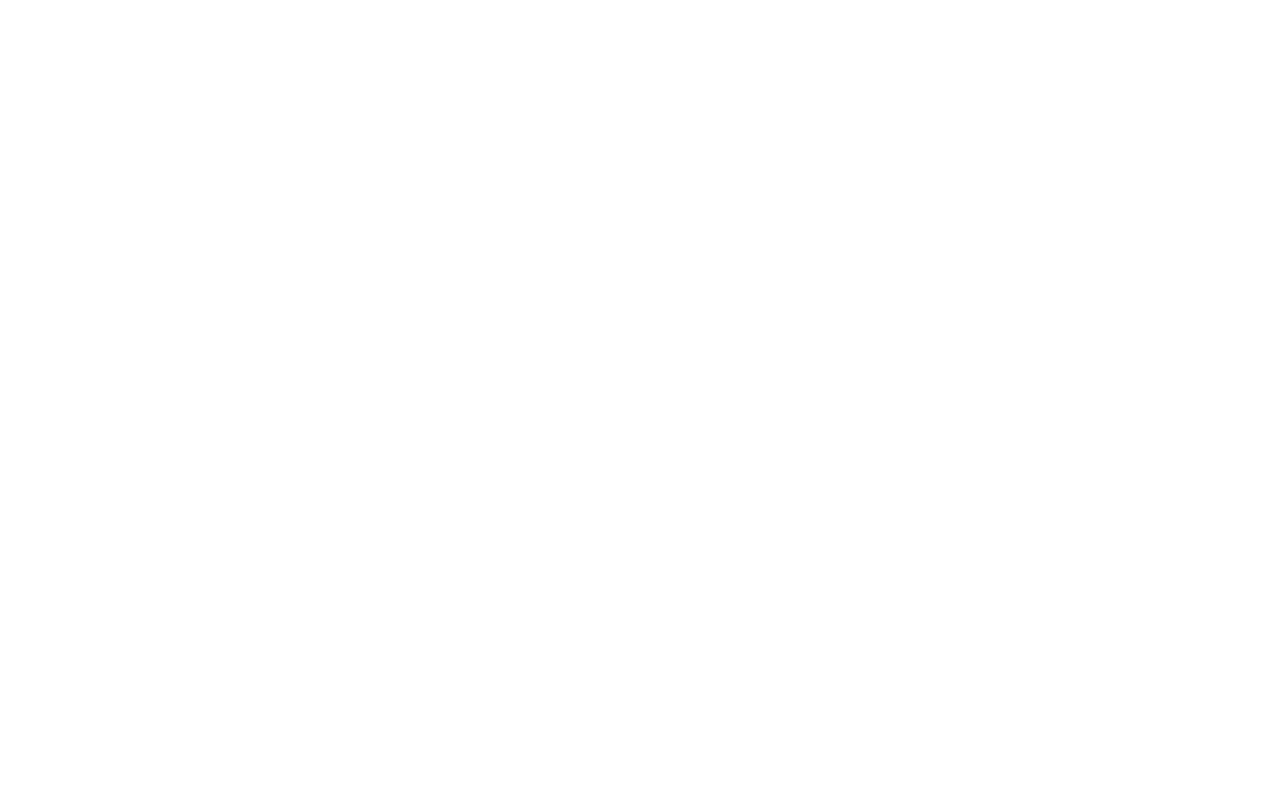
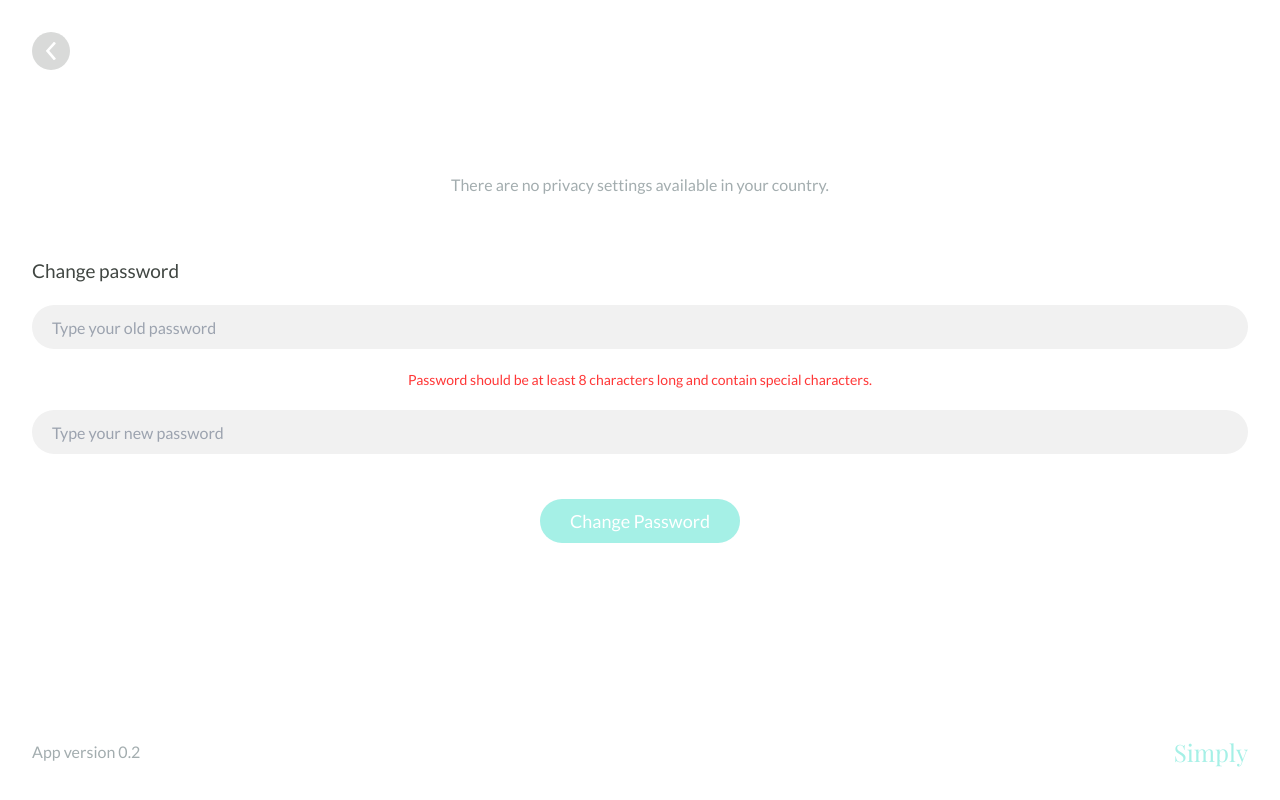
Before and after one commit to zsz20olesnica/simply, a React (Create React App) app: page /privacy in a window 1280 px wide. Before the commit this address had no page. Built offline with nearby package versions, Linux system fonts and the light colour scheme.

Commit message:
Settings

```diff
--- a/src/App.js
+++ b/src/App.js
@@ -9,6 +9,9 @@ import Settings from './Components/Containers/SettingsPage/Settings';
 import Search from './Components/Containers/SearchPage/Search';
 import Filtered from './Components/Containers/SearchPage/Filtered';
 import Player from './Components/Containers/PlayerPage/Player'
+import About from './Components/Containers/AboutPage/About'
+import Feedback from './Components/Containers/FeedbackPage/Feedback'
+import Privacy from './Components/Containers/PrivacyPage/Privacy';
 
 
 
@@ -21,6 +24,9 @@ function App() {
           <Route exact path='/home' element={<Main />}/>
           <Route exact path='/favorites' element={<Favorites />}/>
           <Route exact path='/settings' element={<Settings />}/>
+          <Route exact path='/about' element={<About />}/>
+          <Route exact path='/feedback' element={<Feedback />}/>
+          <Route exact path='/privacy' element={<Privacy />}/>
           <Route exact path='/search' element={<Search />}/>
           <Route exact path='/filtered' element={<Filtered />}/>
           <Route exact path='/player' element={<Player />}/>
--- /dev/null
+++ b/src/Components/Containers/AboutPage/About.js
@@ -0,0 +1,33 @@
+import React from 'react'
+import { LeftArrow } from '../../../Icons'
+import { useNavigate } from 'react-router-dom'
+import { useState } from 'react'
+
+export default function About() {
+
+  const history = useNavigate()
+
+
+  return (
+    <div className='mainContainer w-full h-full relative'>
+        <div className='w-full h-full p-8 bg-white flex flex-col justify-between items-center'>
+            {/* BackArrow */}
+            <div className='w-full h-auto'>
+                <button className='' onClick={() => history('/settings')}><LeftArrow/></button>
+            </div>
+            {/* SettingsContainer */}
+            <div className='mb-20 w-full flex flex-col justify-center items-center gap-4 text-secondary'>
+                <p className='text-primary font-playfair text-6xl'>Simply</p>
+                <p className='text-tertiary'>App version 0.2</p>
+                <p className='text-tertiary text-center'>Created by Kamil Kubiczek, Hubert Kuświk <br></br> & Dawid Matiaszewski</p>
+                <p className='text-tertiary'>Designed by <a href='https://fabrx.co'>fabrx.co</a></p>
+            </div>
+            {/* Footer */}
+            <div className='w-full flex flex-row justify-between items-center'>
+                <p className='text-tertiary'>App version 0.2</p>
+                <p className='text-primary font-playfair text-2xl'>Simply</p>
+              </div>
+        </div>
+    </div>
+  )
+}
--- /dev/null
+++ b/src/Components/Containers/FeedbackPage/Feedback.js
@@ -0,0 +1,32 @@
+import React from 'react'
+import { LeftArrow } from '../../../Icons'
+import { useNavigate } from 'react-router-dom'
+import { useState } from 'react'
+
+export default function Feedback() {
+
+  const history = useNavigate()
+
+
+  return (
+    <div className='mainContainer w-full h-full relative'>
+        <div className='w-full h-full p-8 bg-white flex flex-col justify-between items-center'>
+            {/* BackArrow */}
+            <div className='w-full h-auto'>
+                <button className='' onClick={() => history('/settings')}><LeftArrow/></button>
+            </div>
+            {/* SettingsContainer */}
+            <div className='mb-20 w-full flex flex-col justify-center items-center gap-4 text-secondary'>
+                <p className='text-primary font-playfair text-2xl'>Wanna give feedback?</p>
+                <p className='text-tertiary'>You can't</p>
+
+            </div>
+            {/* Footer */}
+            <div className='w-full flex flex-row justify-between items-center'>
+                <p className='text-tertiary'>App version 0.2</p>
+                <p className='text-primary font-playfair text-2xl'>Simply</p>
+              </div>
+        </div>
+    </div>
+  )
+}
--- /dev/null
+++ b/src/Components/Containers/PrivacyPage/Privacy.js
@@ -0,0 +1,46 @@
+import React from 'react'
+import { LeftArrow } from '../../../Icons'
+import { useNavigate } from 'react-router-dom'
+import { useState } from 'react'
+
+export default function Privacy() {
+
+  const history = useNavigate()
+
+
+  return (
+    <div className='mainContainer w-full h-full relative'>
+        <div className='w-full h-full p-8 bg-white flex flex-col justify-between items-center'>
+            {/* BackArrow */}
+            <div className='w-full h-auto'>
+                <button className='' onClick={() => history('/settings')}><LeftArrow/></button>
+            </div>
+            {/* SettingsContainer */}
+            <div className='mb-20 w-full flex flex-col justify-between items-center gap-5 text-secondary'>
+                <p className='text-tertiary'>There are no privacy settings available in your country.</p>
+
+
+            {/* ChangePassword */}
+              <div className='w-full flex flex-col items-center justify-center gap-5 mt-10'>
+              <p className='w-full text-[19px] font-lato text-secondary'>Change password</p>
+                  {/* OldPassword */}
+                  <input placeholder='Type your old password' type='password' className='w-full h-11 rounded-full bg-search px-5 text-secondary focus:outline-error'></input>
+                  {/* IfPasswordChangeFailed/To sie powinno pokazywac jak sie zle wpisze haslo w sensie takie poza tymi wymogami */}
+                  <p className='text-[14px] font-lato text-error'>Password should be at least 8 characters long and contain special characters.</p>
+                  {/* NewPassword */}
+                  <input placeholder='Type your new password' type='password' className='w-full h-11 rounded-full bg-search px-5 text-secondary focus:outline-primary'></input>
+                  {/* ConfrimButton */}
+                  <button className='w-[200px] h-11 my-[16px] mt-[25px] text-lg rounded-full bg-primary font-lato text-white'>Change Password</button>
+              </div>
+
+
+            </div>
+            {/* Footer */}
+            <div className='w-full flex flex-row justify-between items-center'>
+                <p className='text-tertiary'>App version 0.2</p>
+                <p className='text-primary font-playfair text-2xl'>Simply</p>
+              </div>
+        </div>
+    </div>
+  )
+}
--- a/src/Components/Containers/SettingsPage/Settings.js
+++ b/src/Components/Containers/SettingsPage/Settings.js
@@ -7,6 +7,7 @@ export default function Settings() {
 
   const history = useNavigate()
   const [isOpen, setIsOpen] = useState(false)
+  const [notifications, setNotifications] = useState(true)
 
   const DeleteForm = ({isVisible}) => {
     return <>
@@ -16,21 +17,25 @@ export default function Settings() {
         </div>
         <div className='w-full h-12 flex flex-row items-center justify-center divide-x divide-solid'>
           <button className='w-1/2 h-full p-6 font-lato text-[25px] bg-primary flex justify-center items-center'>Yes</button>
-          <button onClick={handleClick} className='w-1/2 h-full p-6 font-lato text-[25px] bg-primary flex justify-center items-center'>No</button>
+          <button onClick={handleClickDelAccount} className='w-1/2 h-full p-6 font-lato text-[25px] bg-primary flex justify-center items-center'>No</button>
         </div>
       </div>
     </>
   }
 
-  const handleClick = () => {
+  const handleClickDelAccount = () => {
     setIsOpen(!isOpen)
 
+  }
+
+  const handleClickNotifications = () => {
+    setNotifications(!notifications)
   }
 
   return (
     <div className='mainContainer w-full h-full relative'>
       <DeleteForm isVisible={isOpen}/>
-        <div className='w-full h-full p-8 bg-white flex flex-col justify-between items-cetner'>
+        <div className='w-full h-full p-8 bg-white flex flex-col justify-between items-center'>
             {/* BackArrow */}
             <div className='w-full h-auto'>
                 <button className='' onClick={() => history('/home')}><DownArrow/></button>
@@ -38,12 +43,12 @@ export default function Settings() {
             {/* SettingsContainer */}
             <div className='mb-20 w-full flex flex-col justify-center items-start gap-4 text-secondary'>
               <ul className='w-full'>
-                <li className='flex flex-col justify-center items-start mt-10'>
+                <li onClick={handleClickNotifications} className='flex flex-col justify-center items-start mt-10'>
                 <p className='text-[19px] font-lato text-secondary'>Push Notifications</p>
-                <p className='text-[14px] font-lato text-tertiary'>Currently on</p>
+                <p className='text-[14px] font-lato text-tertiary'>Currently {notifications ? 'on' : 'off'}</p>
                 </li>
 
-                <li className='flex flex-col justify-center items-start mt-10'>
+                <li onClick={() => history('/privacy')} className='flex flex-col justify-center items-start mt-10'>
                 <p className='text-[19px] font-lato text-secondary'>Account & privacy</p>
                 <p className='text-[14px] font-lato text-tertiary'>Manage password and your account</p>
                 </li>
@@ -63,17 +68,17 @@ export default function Settings() {
 
                 </li>
 
-                <li className='flex flex-coljustify-start items-center mt-10'>
+                <li  onClick={() => history('/about')} className='flex flex-coljustify-start items-center mt-10'>
                 <p className='text-[19px] font-lato text-secondary'>About</p>
                 </li>
 
-                <li className='flex flex-col justify-center items-start mt-10'>
+                <li onClick={() => history('/feedback')} className='flex flex-col justify-center items-start mt-10'>
                 <p className='text-[19px] font-lato text-secondary'>Feedback</p>
                 </li>
               </ul>
 
               <ul className='w-full h-[60px] mt-16 mb-10'>
-                <li onClick={handleClick} className='flex flex-col justify-center items-start'>
+                <li onClick={handleClickDelAccount} className='flex flex-col justify-center items-start'>
                 <p className='text-[19px] font-lato text-error'>Delete Account</p>
                 </li>
                 <li className='flex flex-col justify-center items-start mt-5'>
--- a/src/Utils/Animations.js
+++ b/src/Utils/Animations.js
@@ -1,4 +1,4 @@
-
+// CSSAnimationsLibrary
 
 export const handleDownAnim = (OnAnimEnd) => {
         const Container = document.getElementById('container')
```
